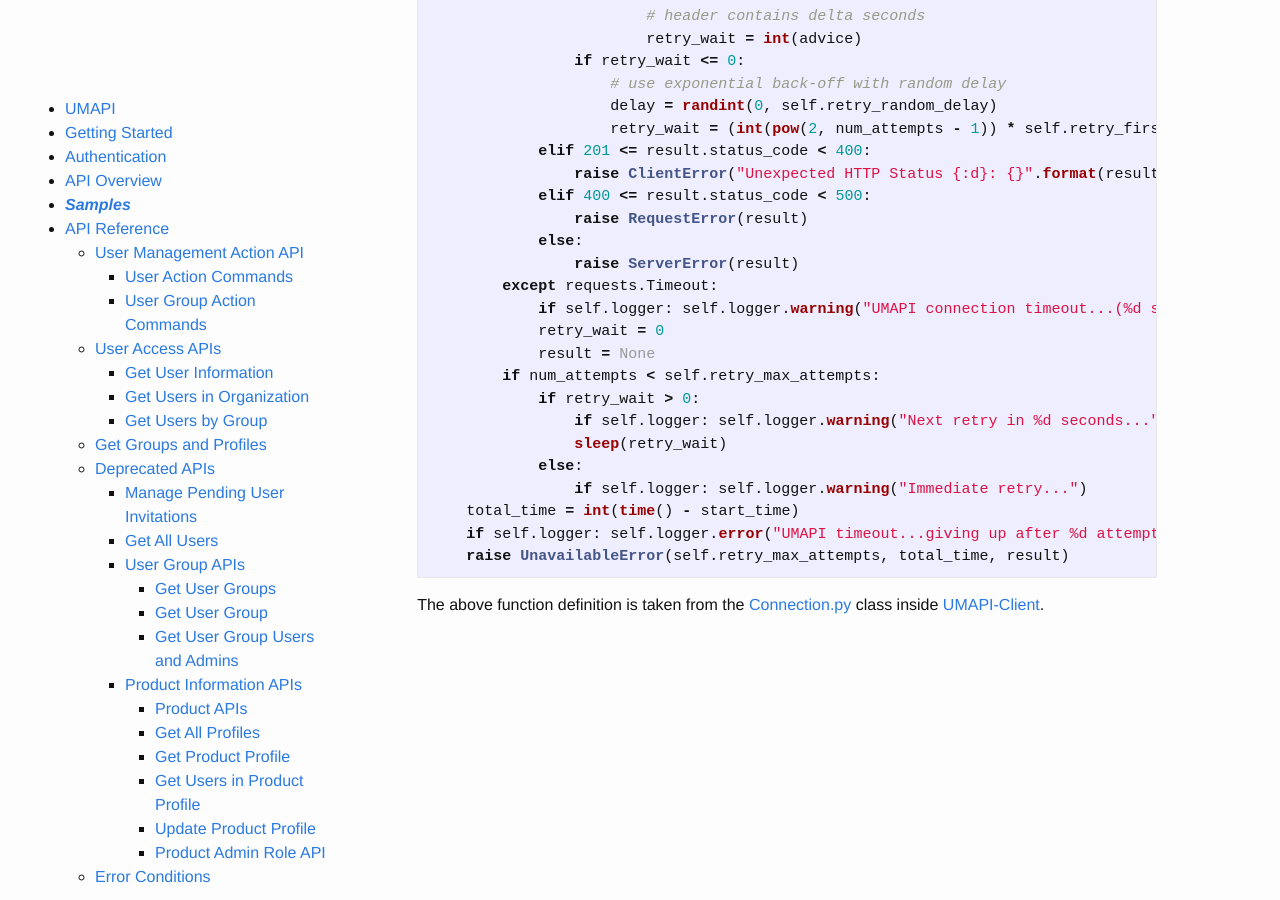
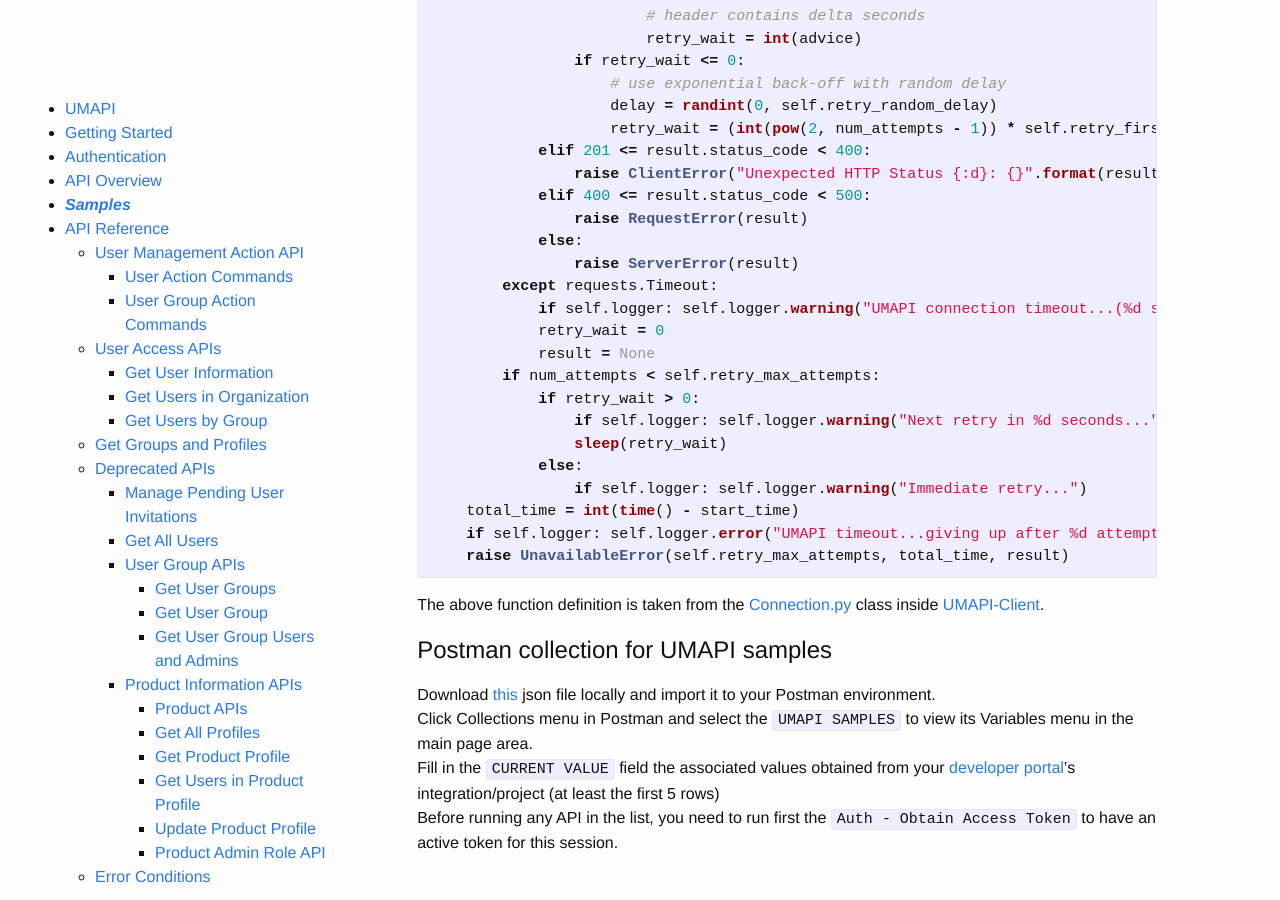
Before and after one commit to adobe-apiplatform/umapi-documentation, a Jekyll site: the page built from docs/en/samples/index.md, in a window 1280 px wide and 900 px high, scrolled down 4288 px. Built offline with Jekyll 4.4.1, drawn with Linux system fonts in a browser that asks for light colours.

Commit message:
Update index.md

````diff
--- a/docs/en/samples/index.md
+++ b/docs/en/samples/index.md
@@ -209,3 +209,11 @@ def make_call(self, path, body=None):
     raise UnavailableError(self.retry_max_attempts, total_time, result)
 ```
 The above function definition is taken from the [Connection.py](https://github.com/adobe-apiplatform/umapi-client.py/blob/master/umapi_client/connection.py#L397) class inside [UMAPI-Client](https://github.com/adobe-apiplatform/umapi-client.py).
+
+
+## Postman collection for UMAPI samples
+
+Download [this](UMAPI_SAMPLES.postman_collection.json) json file locally and import it to your Postman environment.
+Click Collections menu in Postman and select the `UMAPI SAMPLES` to view its Variables menu in the main page area.
+Fill in the `CURRENT VALUE` field the associated values obtained from your [developer portal](https://developer.adobe.com)'s integration/project (at least the first 5 rows)
+Before running any API in the list, you need to run first the `Auth - Obtain Access Token` to have an active token for this session.
````
